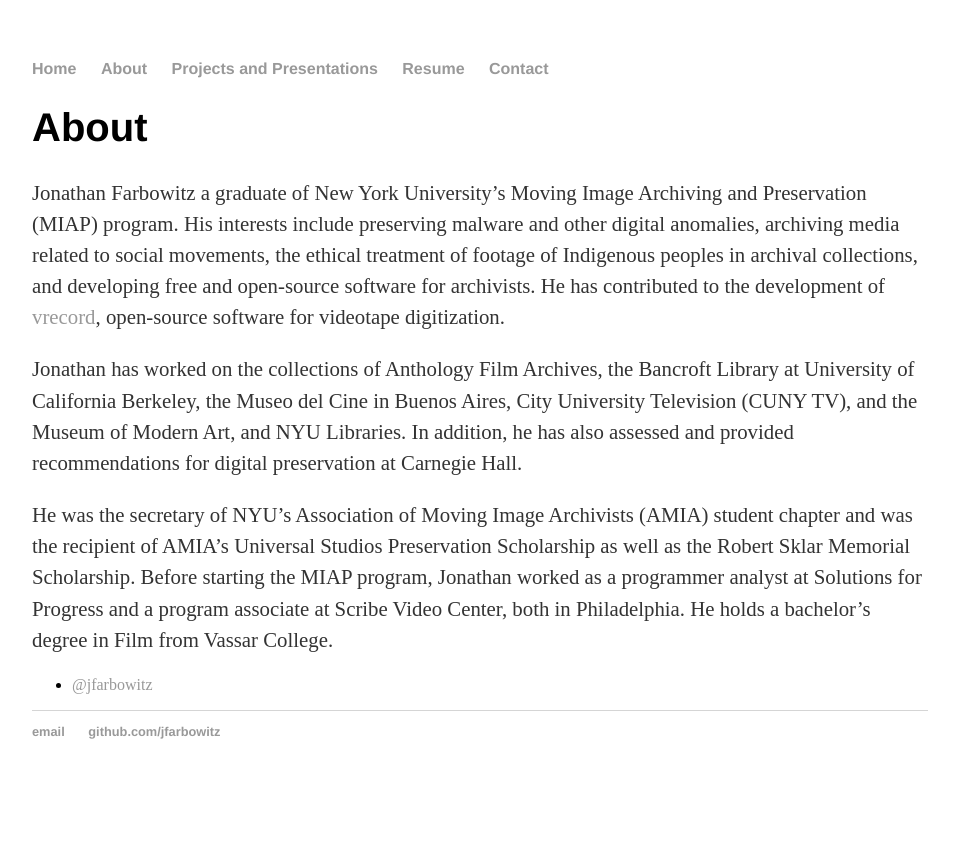
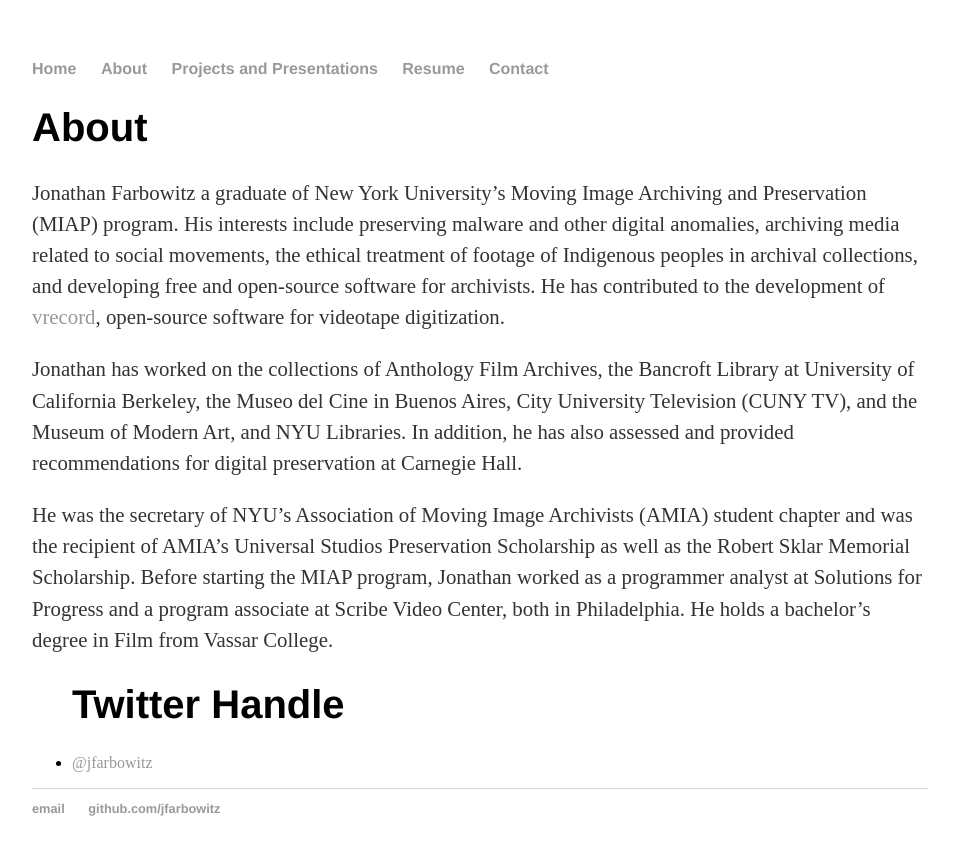
Before and after one commit to jfarbowitz/jfarbowitz.github.io, a Jekyll site: the page built from about/index.html, in a window 1280 px wide. Shown: the top 855 px of the page, without its empty margins (160-1113 px from the left). Built offline with Jekyll 4.4.1, drawn with Linux system fonts in a browser that asks for light colours.

Commit message:
twitter headline

```diff
--- a/about/index.html
+++ b/about/index.html
@@ -12,6 +12,7 @@ title: About Jonathan Farbowitz
 	<p>He was the secretary of NYU’s Association of Moving Image Archivists (AMIA) student chapter and was the recipient of AMIA’s Universal Studios Preservation Scholarship as well as the Robert Sklar Memorial Scholarship. Before starting the MIAP program, Jonathan worked as a programmer analyst at Solutions for Progress and a program associate at Scribe Video Center, both in Philadelphia. He holds a bachelor’s degree in Film from Vassar College.</p>
 
 			<ul class="contacts">
+			<h1>Twitter Handle</h1>
 				<li><a href="https://twitter.com/jfarbowitz">@jfarbowitz</a></li>
 				</ul>
 	</div>
```
